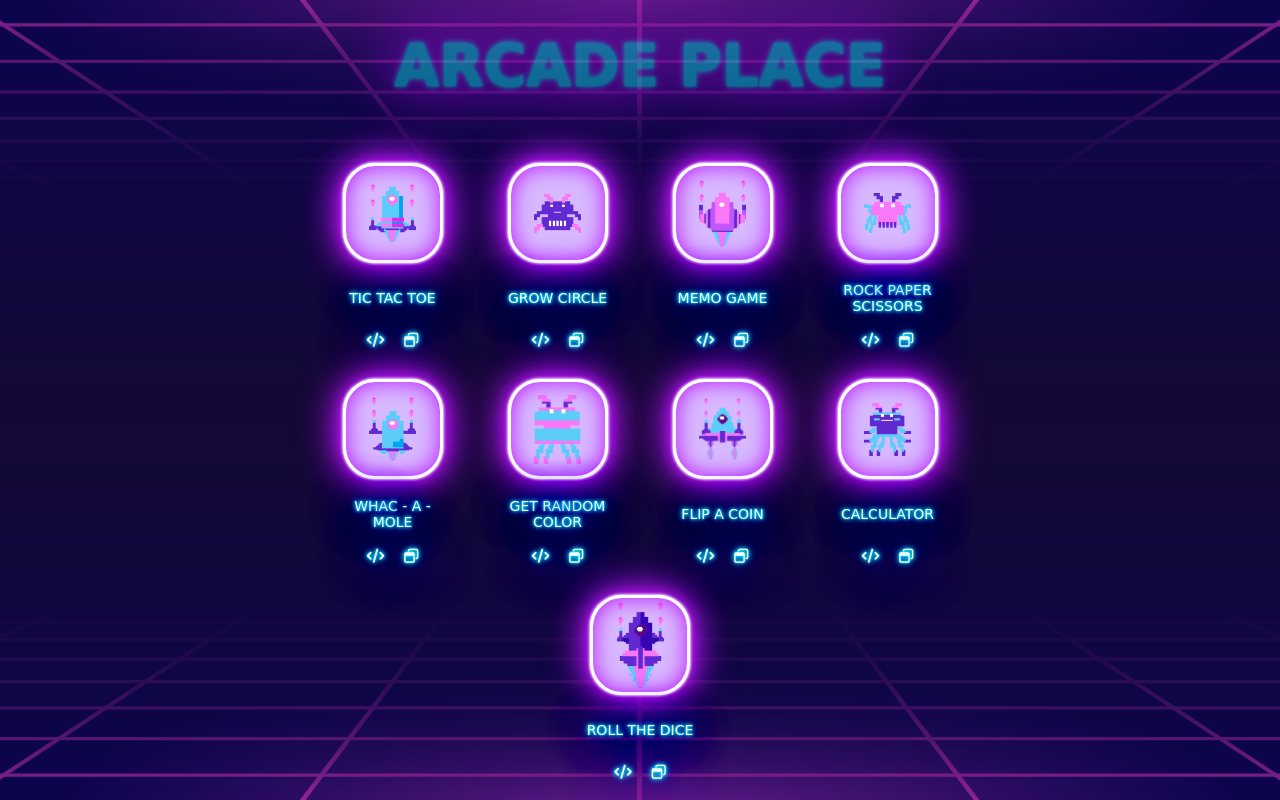
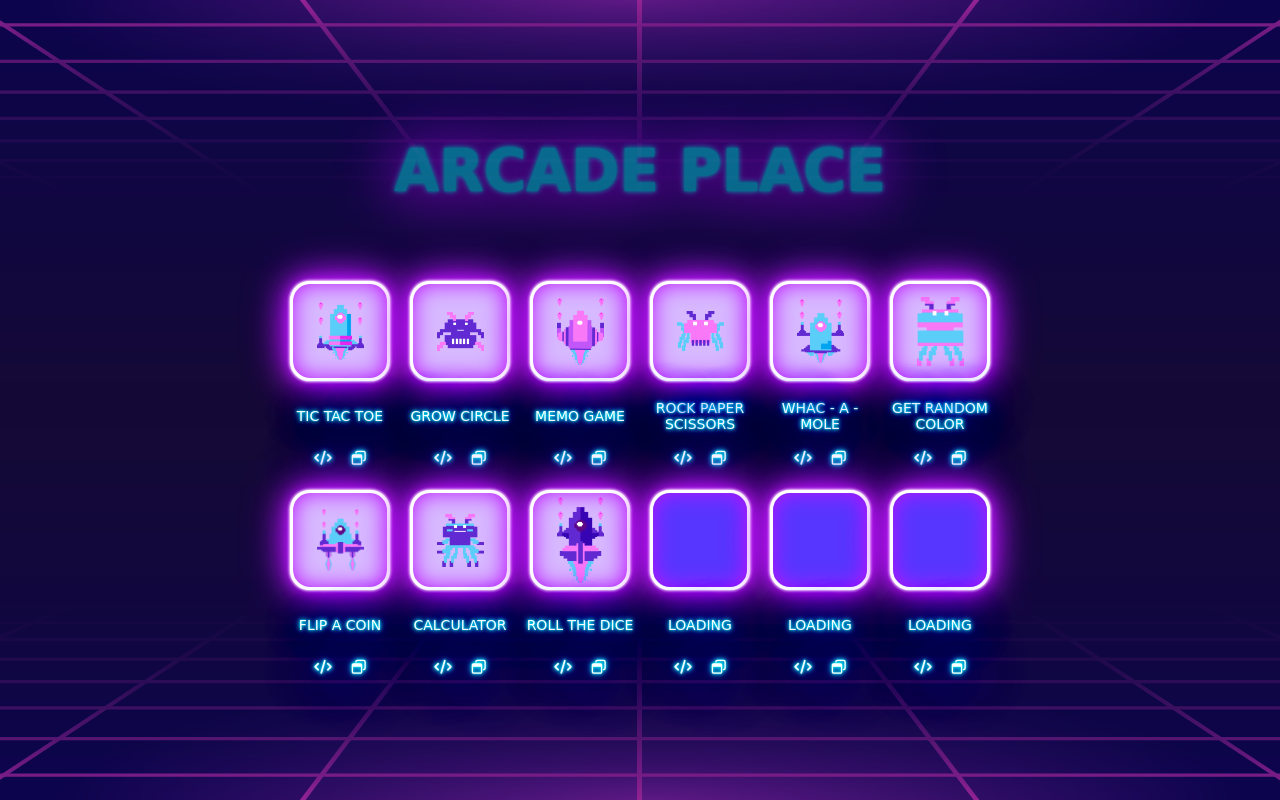
Before and after one commit to martscastrillo/arcade_place, a website: page docs/index.html in a window 1280 px wide. Drawn offline with Linux system fonts and the light colour scheme; a web font is replaced by a local one.

Commit message:
add changes

```diff
--- a/docs/index.html
+++ b/docs/index.html
@@ -125,7 +125,39 @@
               class="fa-regular fa-window-restore dev_logo"></i></a>
         </span>
       </div>
-
+      <div class="onebox">
+        <a href="https://martscastrillo.github.io/roll_the_dice_js/" target="_blank">
+          <div class="gamebox loading"></div>
+        </a>
+        <p>loading</p>
+        <span class="spanlogo">
+          <a href="" target="_blank"><i class="fa-solid fa-code dev_logo"></i></a>
+          <a href="" target="_blank"><i
+              class="fa-regular fa-window-restore dev_logo"></i></a>
+        </span>
+      </div>
+      <div class="onebox">
+        <a href="" target="_blank">
+          <div class="gamebox loading"></div>
+        </a>
+        <p>loading</p>
+        <span class="spanlogo">
+          <a href="" target="_blank"><i class="fa-solid fa-code dev_logo"></i></a>
+          <a href="" target="_blank"><i
+              class="fa-regular fa-window-restore dev_logo"></i></a>
+        </span>
+      </div>
+      <div class="onebox">
+        <a href="" target="_blank">
+          <div class="gamebox loading"></div>
+        </a>
+        <p>loading</p>
+        <span class="spanlogo">
+          <a href="" target="_blank"><i class="fa-solid fa-code dev_logo"></i></a>
+          <a href="" target="_blank"><i
+              class="fa-regular fa-window-restore dev_logo"></i></a>
+        </span>
+      </div>
 
       <!--  <div class="onebox">
         <a href="" target="_blank">
--- a/src/scss/main.scss
+++ b/src/scss/main.scss
@@ -58,15 +58,24 @@ html {
 }
 
 .boxes {
-  display: flex;
+ /*  display: flex;
   flex-direction: row;
   justify-content: space-around;
   gap: 5px;
-  flex-wrap: wrap;
-  width: 60%;
+  flex-wrap: wrap; */
+  display: grid;
+  grid-template-columns: 1fr 1fr;
+  margin-left: 20%;
+  margin-right:  20%;
   @media all and (min-width: 768px) {
-    width: 50%;
-    gap: 20px;
+    grid-template-columns: 1fr 1fr 1fr 1fr;
+    margin-left: 10%;
+    margin-right:  10%;
+  }
+  @media all and (min-width: 1200px) {
+    grid-template-columns: 1fr 1fr 1fr 1fr 1fr 1fr;
+    margin-left: 20%;
+    margin-right:  20%;
   }
 }
 
@@ -106,6 +115,7 @@ p {
   font-size: 12px;
   color: rgb(255, 255, 255);
   text-align: center;
+
   text-shadow: 0 0 2px aqua, 0 0 4px aqua, 0 0 6px aqua, 0 0 10px #1313fe,
     0 0 45px #1313fe, 0 0 55px #1313fe, 0 0 70px #1313fe, 0 0 80px #1313fe;
   @media all and (min-width: 768px) {
@@ -123,20 +133,26 @@ p {
 
 .gamebox {
   border: 0.2rem solid #fff;
-  border-radius: 2rem;
+  border-radius: 20px;
   padding: 0.4em;
   color: aqua;
   text-transform: uppercase;
   box-shadow: 0 0 0.2rem #fff, 0 0 0.2rem #fff, 0 0 2rem #bc13fe,
     0 0 0.8rem #bc13fe, 0 0 2.8rem #bc13fe, inset 0 0 1.3rem #bc13fe;
-  width: 80px;
-  height: 80px;
+  width: 60px;
+  height: 60px;
+
   display: flex;
   flex-direction: column;
   align-items: center;
   justify-content: center;
+  margin-top: 13px;
 
   @media all and (min-width: 768px) {
+    width: 80px;
+    height: 80px;
+  }
+  @media all and (min-width: 1200px) {
     width: 100px;
     height: 100px;
   }
@@ -199,6 +215,10 @@ p {
   background-image: url("../images/game_logo_0004_Objeto-inteligente-vectorial.png");
   @include images();
 }
+.loading {
+  background-color: rgb(87, 54, 255);
+
+}
 
 @keyframes flicker {
   0%,
```
Also changed, not shown: src/html/index.html (+33 -1 lines), docs/assets/css/main.css.
